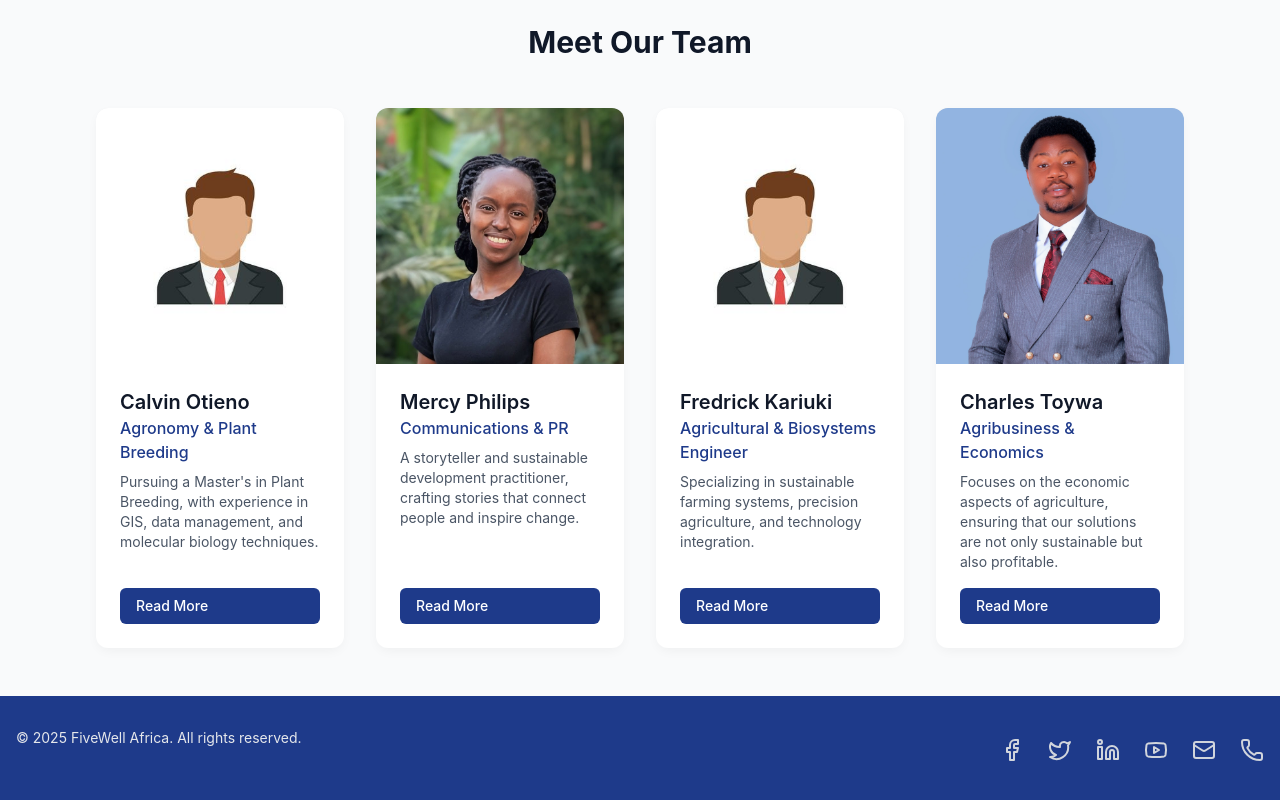
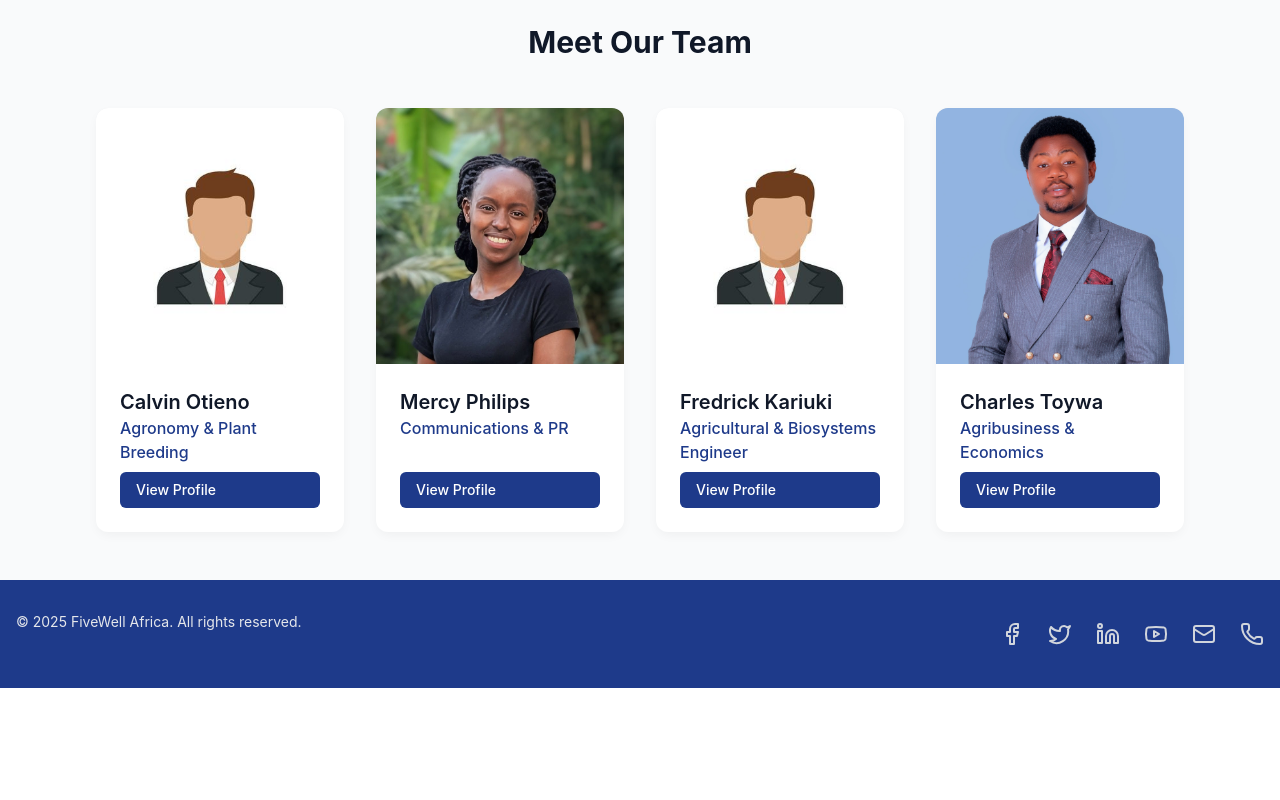
Before and after one commit to TijwaLtd/website, a Next.js app: page /about in a window 1280 px wide. Shown: the part 1573-2373 px from the top of the page. After the commit the page ends 2261 px from the top, so only its background shows below. Built offline with nearby package versions, Linux system fonts and the light colour scheme.

Commit message:
Updated about

```diff
--- a/app/about/page.tsx
+++ b/app/about/page.tsx
@@ -1,10 +1,10 @@
 "use client";
 
+import { Tabs, TabsContent, TabsList, TabsTrigger } from "@/components/ui/tabs";
+import { teamMembers } from "@/data/team";
 import { motion } from "framer-motion";
-import { Tabs, TabsContent, TabsList, TabsTrigger } from "@/components/ui/tabs";
 import Image from "next/image";
 import Link from "next/link";
-import { teamMembers } from "@/data/team";
 
 const AboutPage = () => {
 
@@ -204,12 +204,12 @@ const AboutPage = () => {
                         <p className="text-primary font-medium mb-2">
                           {member.role}
                         </p>
-                        <p className="text-gray-600 dark:text-gray-300 text-sm mb-4 flex-grow">{member.bio}</p>
+                        {/* <p className="text-gray-600 dark:text-gray-300 text-sm mb-4 flex-grow">{member.bio}</p> */}
                         <Link
                           href={`/team/${member.slug}`}
                           className="mt-auto inline-block px-4 py-2 text-sm font-medium text-white bg-primary rounded-md hover:bg-primary/90 transition-colors"
                         >
-                          Read More
+                          View Profile
                         </Link>
                       </div>
                     </motion.div>
--- a/app/team/[slug]/page.tsx
+++ b/app/team/[slug]/page.tsx
@@ -203,7 +203,7 @@ export default function TeamMemberPage({ params }: PageProps) {
                     <Briefcase className="w-5 h-5" />
                     <p className="text-xl font-semibold">{member.role}</p>
                   </motion.div>
-                  <motion.p
+                  {/* <motion.p
                     custom={2}
                     initial="hidden"
                     animate="visible"
@@ -211,7 +211,7 @@ export default function TeamMemberPage({ params }: PageProps) {
                     className="text-gray-600 text-base sm:text-lg italic"
                   >
                     {member.bio}
-                  </motion.p>
+                  </motion.p> */}
                 </div>
 
                 {/* Detailed Bio */}
```
